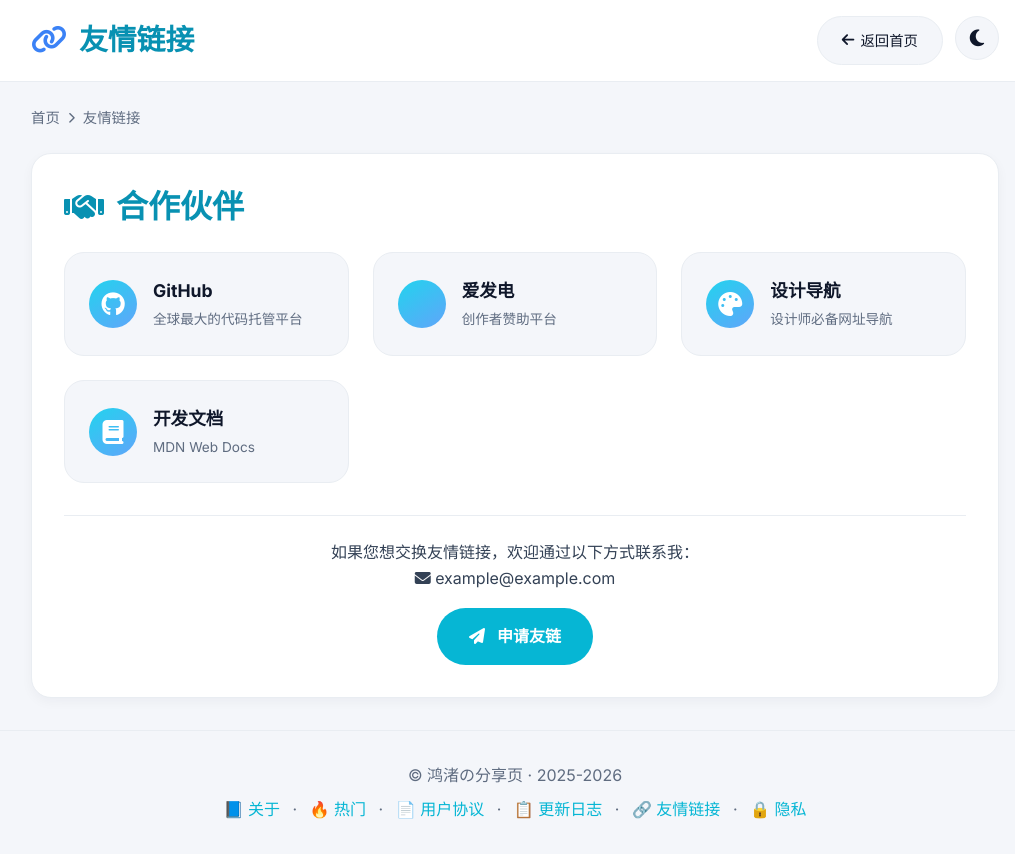
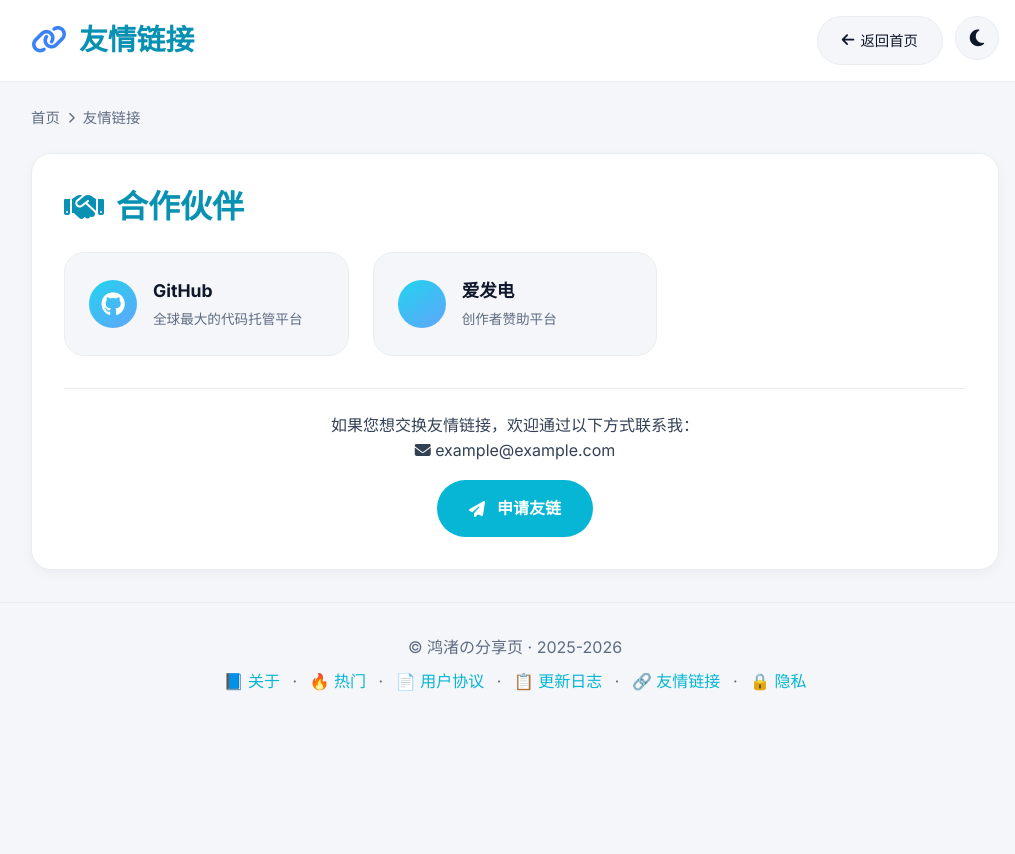
Before and after one commit to WatchFleeting/starsea-shares, a website: page links.html in a window 1280 px wide. Shown: the whole page, without its empty margins (125-1140 px from the left). After the commit the page ends 800 px from the top, so only its background shows below. Drawn offline with Linux system fonts and the light colour scheme.

Commit message:
Update links.html

```diff
--- a/links.html
+++ b/links.html
@@ -267,7 +267,7 @@
             <h1 class="links-title"><i class="fas fa-handshake"></i> 合作伙伴</h1>
             <div class="links-grid">
                 <!-- 示例链接 1 -->
-                <a href="#" target="_blank" class="link-item">
+                <a href="https://github.com/" target="_blank" class="link-item">
                     <div class="link-icon"><i class="fab fa-github"></i></div>
                     <div class="link-info">
                         <h3>GitHub</h3>
@@ -275,27 +275,11 @@
                     </div>
                 </a>
                 <!-- 示例链接 2 -->
-                <a href="#" target="_blank" class="link-item">
+                <a href="https://afdian.com/" target="_blank" class="link-item">
                     <div class="link-icon"><i class="fab fa-afdian"></i></div>
                     <div class="link-info">
                         <h3>爱发电</h3>
                         <p>创作者赞助平台</p>
-                    </div>
-                </a>
-                <!-- 示例链接 3 -->
-                <a href="#" target="_blank" class="link-item">
-                    <div class="link-icon"><i class="fas fa-palette"></i></div>
-                    <div class="link-info">
-                        <h3>设计导航</h3>
-                        <p>设计师必备网址导航</p>
-                    </div>
-                </a>
-                <!-- 示例链接 4 -->
-                <a href="#" target="_blank" class="link-item">
-                    <div class="link-icon"><i class="fas fa-book"></i></div>
-                    <div class="link-info">
-                        <h3>开发文档</h3>
-                        <p>MDN Web Docs</p>
                     </div>
                 </a>
             </div>
```
